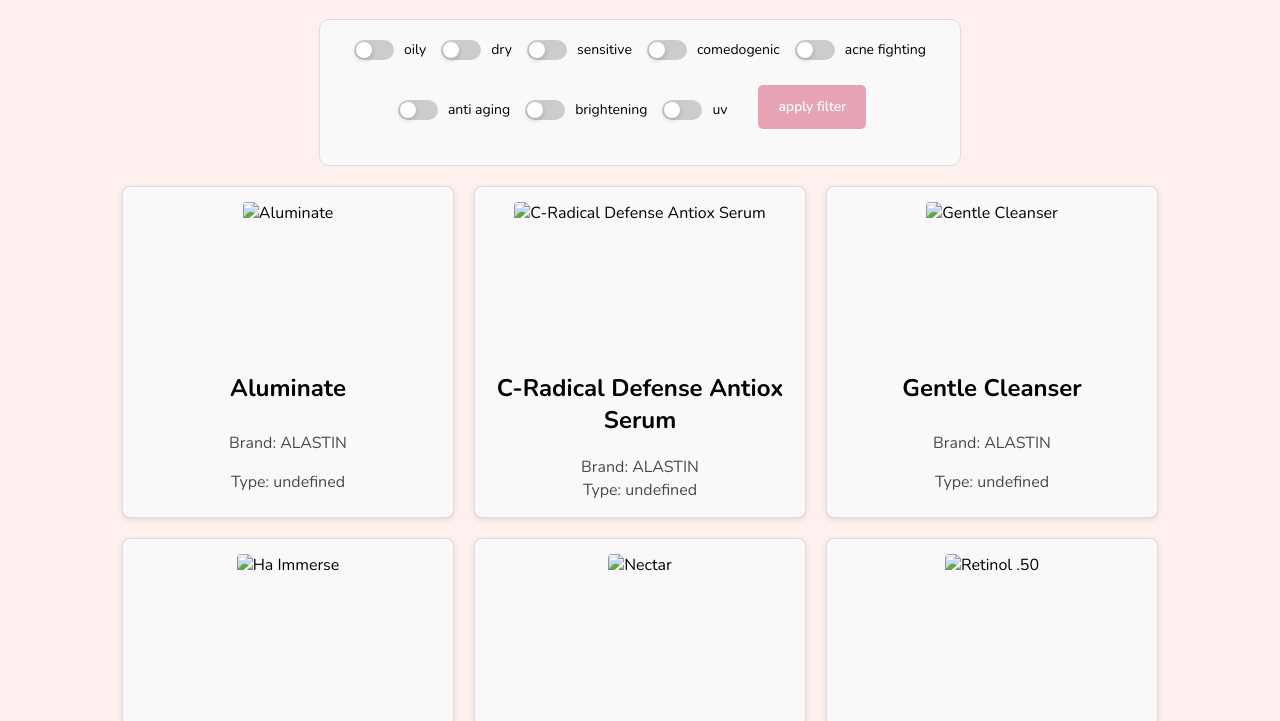
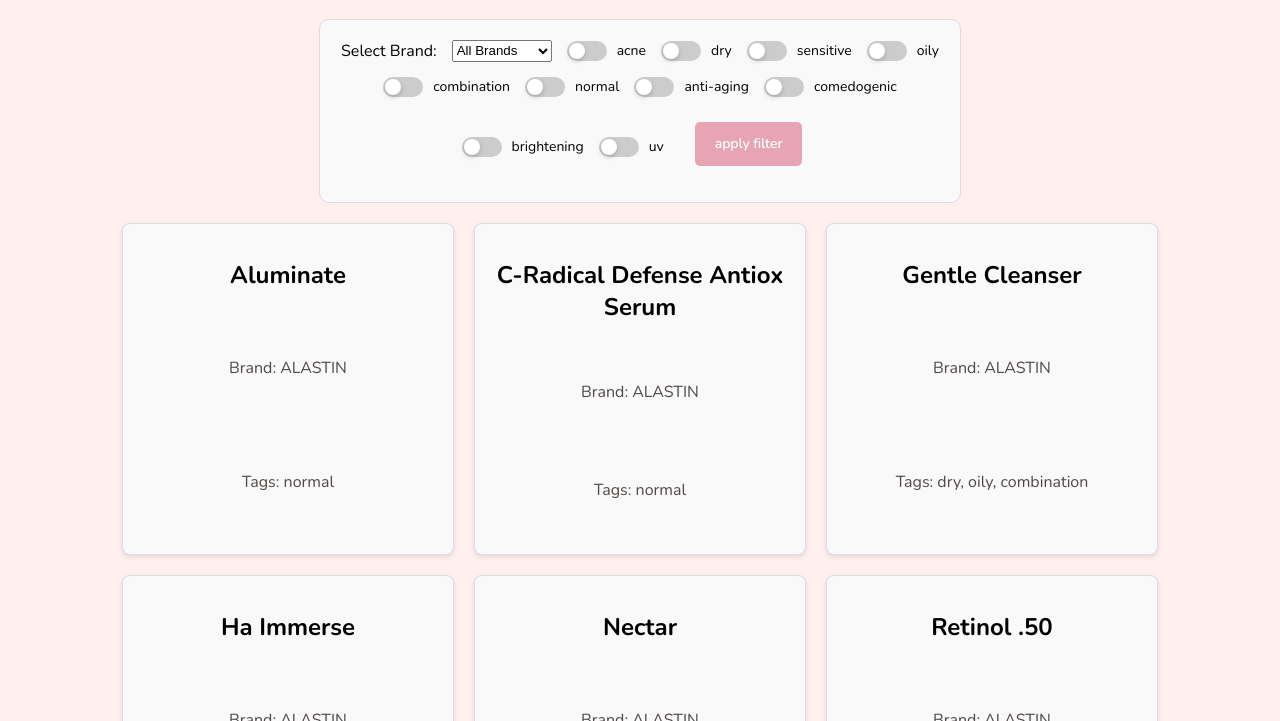
Before and after one commit to Tyler-Rogel1/skincare, a plain HTML site: page index.html in a window 1280 px wide. Both pictures are taken after a click on the button "apply filter". Shown: the part 67-788 px from the top of the page. Drawn offline with nearby package versions, Linux system fonts and the light colour scheme.

Commit message:
basic filters working

```diff
--- a/index.html
+++ b/index.html
@@ -14,10 +14,22 @@
 
     <h1>Skincare organizer</h1>
     <div id="filters">
+        <label for="brand-select">Select Brand:</label>
+            <select id="brand-select">
+                <option value="">All Brands</option>
+                <option value="ALASTIN">Alastin</option>
+                <option value="GLYMED">Glymed</option>
+                <option value="EMINENCE">Eminence</option>
+                <option value="SKIN_BETTER">Skin Better</option>
+                <option value="SKIN_MEDICA">Skin Medica</option>
+                <option value="ELTA">Elta</option>
+                <option value="PEEL">Peels</option>
+                <option value="SKINCEUTICALS">Skinceuticals</option>
+            </select>
         <label class="switch">
             <input type="checkbox">
             <span></span>
-            oily
+            acne
         </label>
         <label class="switch">
             <input type="checkbox">
@@ -32,17 +44,27 @@
         <label class="switch">
             <input type="checkbox">
             <span></span>
-            comedogenic
+            oily
         </label>
         <label class="switch">
             <input type="checkbox">
             <span></span>
-            acne fighting
+            combination
         </label>
         <label class="switch">
             <input type="checkbox">
             <span></span>
-            anti aging
+            normal
+        </label>
+        <label class="switch">
+            <input type="checkbox">
+            <span></span>
+            anti-aging
+        </label>
+        <label class="switch">
+            <input type="checkbox">
+            <span></span>
+            comedogenic
         </label>
         <label class="switch">
             <input type="checkbox">
--- a/products.json
+++ b/products.json
@@ -840,54 +840,6 @@
         "bar": "back"
     },
     {
-        "oily": false,
-        "combination": false,
-        "normal": false,
-        "sensitive": true,
-        "acne": false,
-        "antiAging": false,
-        "dry": true,
-        "name": "Oil In Gel Cleanser",
-        "brand": "ELTA",
-        "bar": "back"
-    },
-    {
-        "oily": true,
-        "combination": false,
-        "normal": false,
-        "sensitive": true,
-        "acne": true,
-        "antiAging": false,
-        "dry": true,
-        "name": "Foaming Facial Cleanser",
-        "brand": "ELTA",
-        "bar": "back"
-    },
-    {
-        "oily": true,
-        "combination": false,
-        "normal": false,
-        "sensitive": true,
-        "acne": true,
-        "antiAging": false,
-        "dry": true,
-        "name": "Skin Recovery Toner",
-        "brand": "ELTA",
-        "bar": "back"
-    },
-    {
-        "oily": false,
-        "combination": false,
-        "normal": true,
-        "sensitive": false,
-        "acne": false,
-        "antiAging": false,
-        "dry": false,
-        "name": "Skin Recovery Night Mask",
-        "brand": "ELTA",
-        "bar": "back"
-    },
-    {
         "oily": true,
         "combination": true,
         "normal": true,
--- a/script.js
+++ b/script.js
@@ -14,7 +14,10 @@
             selectedFilters.push(false);
         }
     });
-
+    const selectedBrand = document.getElementById('brand-select').value;
+    if(selectedBrand){
+        selectedFilters.push(selectedBrand);
+    }
     // Now `selectedFilters` holds the values of all checked checkboxes
     console.log('Selected filters:', selectedFilters);
 
@@ -31,17 +34,20 @@
         productDiv.remove();
     });
     // Example: Assign the values to separate variables (optional)
-    const [oily, dry, sensitive, comedogenic, acneFighting, antiAging, brightening, uv] = selectedFilters;
+    const [acne, dry, sensitive, oily, combination, normal, antiAging, comedogenic, brightening, uv, selectedBrand] = selectedFilters;
 
     // Log individual variables to the console (optional)
-    console.log('Oily:', oily);
+    console.log('Acne:', acne);
     console.log('Dry:', dry);
     console.log('Sensitive:', sensitive);
+    console.log('Oily:', oily);
+    console.log('Combination:', combination);
+    console.log('Normal:', normal);
+    console.log('Anti Aging:', antiAging);
     console.log('Comedogenic:', comedogenic);
-    console.log('Acne Fighting:', acneFighting);
-    console.log('Anti Aging:', antiAging);
     console.log('Brightening:', brightening);
     console.log('UV:', uv);
+    console.log('Selected brand:', selectedBrand);
     fetch('products.json')
     .then(response => response.json())
     .then(data => {
@@ -49,22 +55,44 @@
 
         // Loop through each product and create HTML to display it
         data.forEach(product => {
-            if (oily == 1 && product.oily == 0) return;
-            if (dry == 1 && product.dry == 0) return;
-            if (sensitive == 1 && product.sensitive == 0) return;
-            if (comedogenic == 1 && product.comedogenic == 0) return;
-            if (acneFighting == 1 && product.acneFighting == 0) return;
-            if (antiAging == 1 && product.antiAging == 0) return;
-            if (brightening == 1 && product.brightening == 0) return;
-            if (uv == 1 && product.uv == 0) return;
+            //only show if matches filter
+            if (acne && !product.acne) return;
+            if (dry && !product.dry) return;
+            if (sensitive && !product.sensitive) return;
+            if (oily && !product.oily) return;
+            if (combination && !product.combination) return;
+            if (normal && !product.normal) return;
+            if (antiAging && !product.antiAging) return;
+            if (comedogenic && !product.comedogenic) return;
+            if (brightening && !product.brightening) return;
+            if (uv && !product.uv) return;
+            if(selectedBrand && selectedBrand !== product.brand) return;
             const productDiv = document.createElement('div');
             productDiv.className = 'product';
 
+            let tags = [];
+
+            // Check each condition and add corresponding tag if true
+            if (product.acne) tags.push('acne');
+            if (product.dry) tags.push('dry');
+            if (product.oily) tags.push('oily');
+            if (product.sensitive) tags.push('sensitive');
+            if (product.combination) tags.push('combination');
+            if (product.normal) tags.push('normal');
+            if (product.antiAging) tags.push('anti-aging');
+            if (product.comedogenic) tags.push('comedogenic');
+            if (product.brightening) tags.push('brightening');
+            if (product.uv) tags.push('uv');
+
+            // Build the tags string
+            let tagsHTML = tags.length > 0 ? `<p>Tags: ${tags.join(', ')}</p>` : '';
+
+            // Set the inner HTML with the product details and conditional tags
+            // <img src="${product.image}" alt="${product.name}" />
             productDiv.innerHTML = `
-            <img src="${product.image}" alt="${product.name}" />
             <h2>${product.name}</h2>
             <p>Brand: ${product.brand}</p>
-            <p>Type: ${product.type}</p>
+            ${tagsHTML}
             `;
 
             container.appendChild(productDiv);
```
Also changed, not shown: todo.txt.
